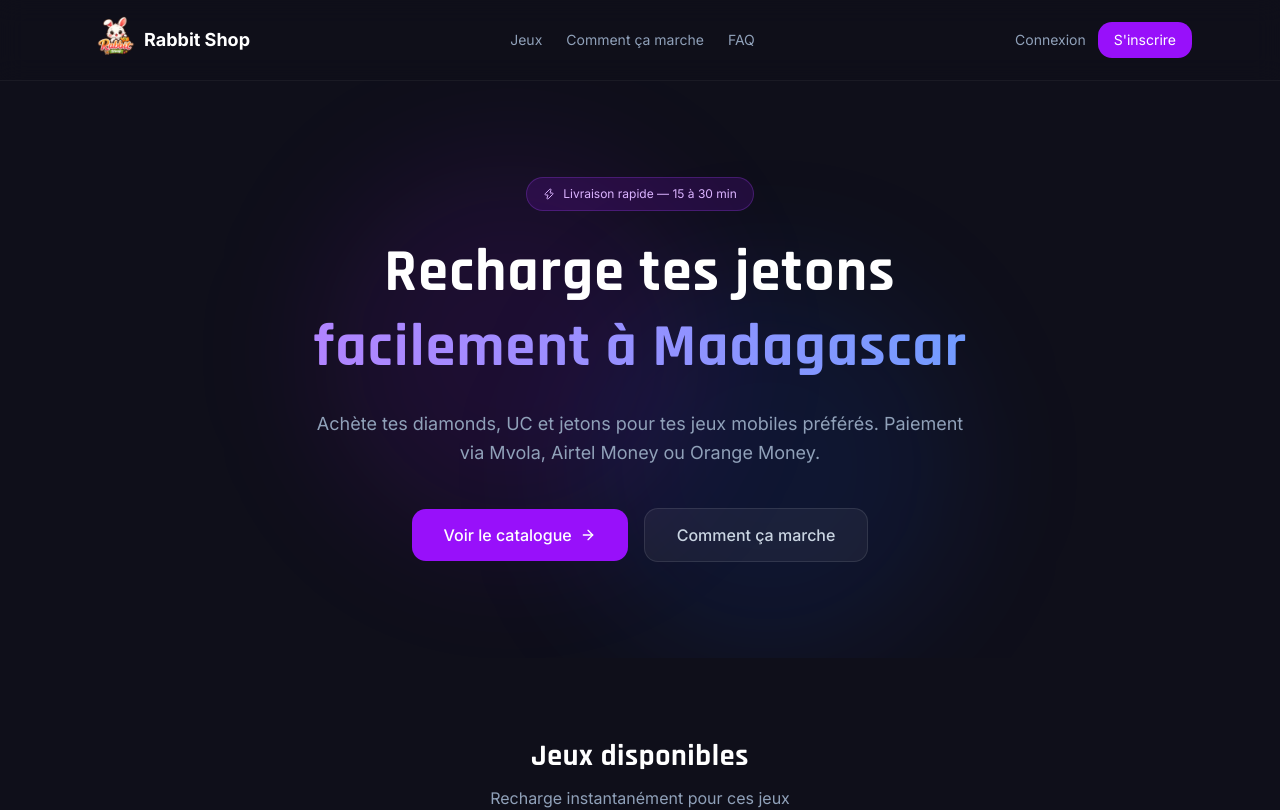
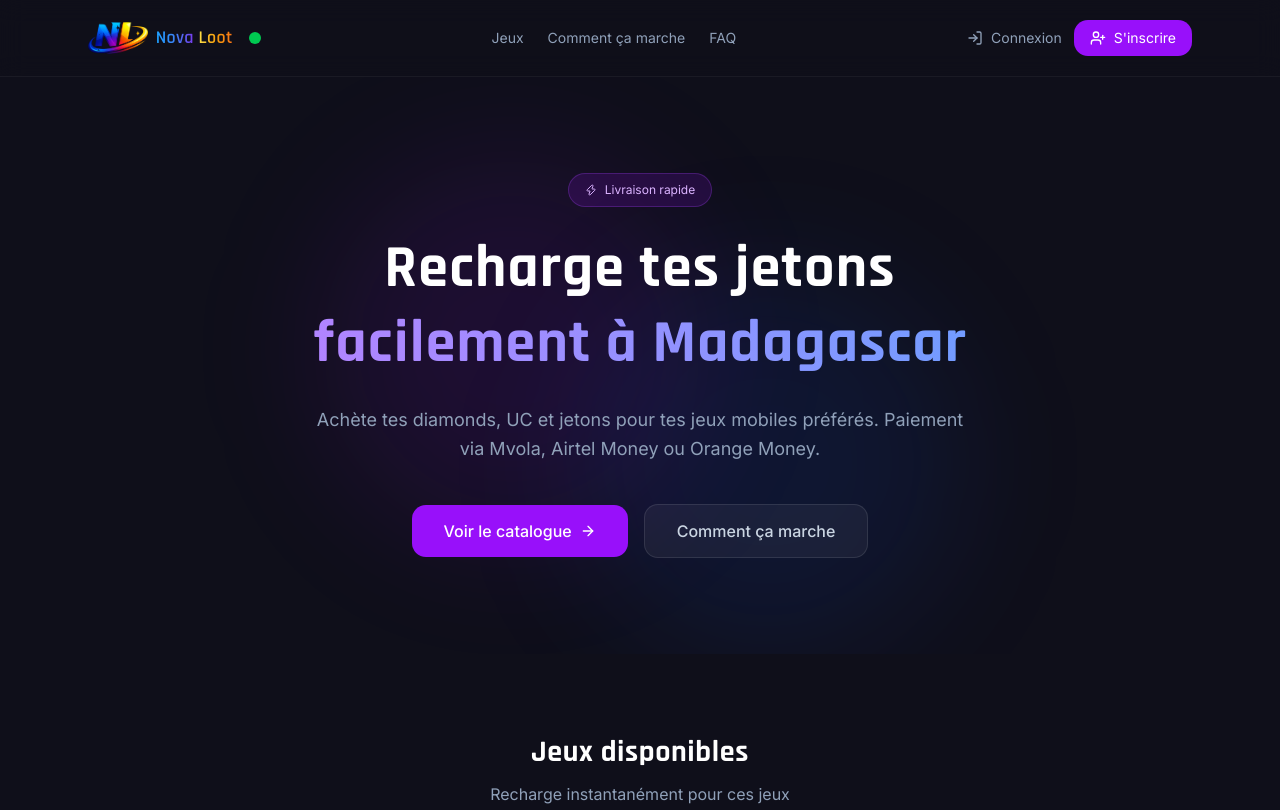
Before and after one commit to Ramariarison/jeux-shop, a Next.js app: page / in a window 1280 px wide. Shown: the top 810 px of the page. Built offline with nearby package versions, Linux system fonts and the light colour scheme; no server answers; the database is empty.

Commit message:
feat: intégration du nouveau logo NovaLoot dans toute l'application

```diff
--- a/src/app/(auth)/login/page.tsx
+++ b/src/app/(auth)/login/page.tsx
@@ -7,6 +7,7 @@ import { Button } from '@/components/ui/button'
 import { Input } from '@/components/ui/input'
 import { Label } from '@/components/ui/label'
 import Image from 'next/image'
+import Link from 'next/link'
 
 export default function LoginPage() {
   const router = useRouter()
@@ -45,24 +46,43 @@ async function handleLogin() {
 
   return (
     <div className="min-h-screen bg-linear-to-br from-slate-900 via-purple-900 to-slate-900 flex items-center justify-center p-4">
-
       {/* Cercles décoratifs */}
       <div className="absolute top-20 left-20 w-72 h-72 bg-purple-500 rounded-full mix-blend-multiply filter blur-xl opacity-20 animate-pulse" />
       <div className="absolute bottom-20 right-20 w-72 h-72 bg-blue-500 rounded-full mix-blend-multiply filter blur-xl opacity-20 animate-pulse" />
 
       <div className="relative w-full max-w-md">
-
         {/* Logo / Titre */}
         <div className="text-center mb-8">
-        <div className="flex items-center justify-center mb-1">
-          <Image
-            src="/signature.png"
-            alt="Rabbit Shop"
-            width={74}
-            height={74}
-            className="object-contain"
-          />
-          <h1 className="text-3xl font-bold text-white">Rabbit Shop</h1>
+          <div className="flex items-center justify-center gap-2 mb-4">
+            <Link href="/" className="shrink-0">
+              <img src="/NovaLooot.png" alt="NovaLoot" className="h-8 w-auto object-contain" />
+            </Link>
+            <h2 className="text-lg font-semibold">
+              <span
+                style={{
+                  background: 'linear-gradient(to right, #1DA1FF, #3B82F6, #7C3AED)',
+                  WebkitBackgroundClip: 'text',
+                  WebkitTextFillColor: 'transparent',
+                  backgroundClip: 'text'
+                }}
+              >
+                Nova
+              </span>{' '}
+              <span
+                style={{
+                  background: 'linear-gradient(to right, #FDE047, #F59E0B, #F97316)',
+                  WebkitBackgroundClip: 'text',
+                  WebkitTextFillColor: 'transparent',
+                  backgroundClip: 'text'
+                }}
+              >
+                Loot
+              </span>
+            </h2>
+            <div className="relative ml-2 flex items-center justify-center w-3 h-3">
+              <span className="absolute inline-flex h-full w-full animate-ping rounded-full bg-green-400 opacity-75" />
+              <span className="relative inline-flex h-3 w-3 rounded-full bg-green-500" />
+            </div>
           </div>
           <p className="text-slate-400 mt-1">Recharge tes jetons facilement</p>
         </div>
@@ -110,7 +130,10 @@ async function handleLogin() {
 
           <p className="text-center text-sm text-slate-400 mt-6">
             Pas encore de compte ?{' '}
-            <a href="/register" className="text-purple-400 hover:text-purple-300 font-medium hover:underline">
+            <a
+              href="/register"
+              className="text-purple-400 hover:text-purple-300 font-medium hover:underline"
+            >
               S`inscrire
             </a>
           </p>
--- a/src/app/(auth)/register/page.tsx
+++ b/src/app/(auth)/register/page.tsx
@@ -7,6 +7,7 @@ import { Button } from '@/components/ui/button'
 import { Input } from '@/components/ui/input'
 import { Label } from '@/components/ui/label'
 import Image from 'next/image'
+import Link from 'next/link'
 
 export default function RegisterPage() {
   const router = useRouter()
@@ -37,23 +38,42 @@ export default function RegisterPage() {
 
   return (
     <div className="min-h-screen bg-linear-to-br from-slate-900 via-purple-900 to-slate-900 flex items-center justify-center p-4">
-
       <div className="absolute top-20 left-20 w-72 h-72 bg-purple-500 rounded-full mix-blend-multiply filter blur-xl opacity-20 animate-pulse" />
       <div className="absolute bottom-20 right-20 w-72 h-72 bg-blue-500 rounded-full mix-blend-multiply filter blur-xl opacity-20 animate-pulse" />
 
       <div className="relative w-full max-w-md">
-
         {/* Logo / Titre */}
         <div className="text-center mb-8">
-          <div className="flex items-center justify-center mb-1">
-            <Image
-              src="/signature.png"
-              alt="Rabbit Shop"
-              width={74}
-              height={74}
-              className="object-contain"
-            />
-            <h1 className="text-3xl font-bold text-white">Rabbit Shop</h1>
+          <div className="flex items-center justify-center gap-2 mb-4">
+            <Link href="/" className="shrink-0">
+              <img src="/NovaLooot.png" alt="NovaLoot" className="h-8 w-auto object-contain" />
+            </Link>
+            <h2 className="text-lg font-semibold">
+              <span
+                style={{
+                  background: 'linear-gradient(to right, #1DA1FF, #3B82F6, #7C3AED)',
+                  WebkitBackgroundClip: 'text',
+                  WebkitTextFillColor: 'transparent',
+                  backgroundClip: 'text'
+                }}
+              >
+                Nova
+              </span>{' '}
+              <span
+                style={{
+                  background: 'linear-gradient(to right, #FDE047, #F59E0B, #F97316)',
+                  WebkitBackgroundClip: 'text',
+                  WebkitTextFillColor: 'transparent',
+                  backgroundClip: 'text'
+                }}
+              >
+                Loot
+              </span>
+            </h2>
+            <div className="relative ml-2 flex items-center justify-center w-3 h-3">
+              <span className="absolute inline-flex h-full w-full animate-ping rounded-full bg-green-400 opacity-75" />
+              <span className="relative inline-flex h-3 w-3 rounded-full bg-green-500" />
+            </div>
           </div>
           <p className="text-slate-400 mt-1">Recharge tes jetons facilement</p>
         </div>
@@ -118,7 +138,10 @@ export default function RegisterPage() {
 
           <p className="text-center text-sm text-slate-400 mt-6">
             Déjà un compte ?{' '}
-            <a href="/login" className="text-purple-400 hover:text-purple-300 font-medium hover:underline">
+            <a
+              href="/login"
+              className="text-purple-400 hover:text-purple-300 font-medium hover:underline"
+            >
               Se connecter
             </a>
           </p>
--- a/src/components/Header.tsx
+++ b/src/components/Header.tsx
@@ -1,7 +1,8 @@
+/* eslint-disable @next/next/no-img-element */
 'use client'
 
-import Image from 'next/image'
-import { ArrowRight } from 'lucide-react'
+import Link from 'next/link'
+import { ArrowRight, LogIn, UserPlus, Wifi } from 'lucide-react'
 import { User } from '@supabase/supabase-js'
 
 interface Props {
@@ -11,50 +12,79 @@ interface Props {
 export default function Header({ user }: Props) {
   return (
     <header className="border-b border-white/5 backdrop-blur-md bg-[#0f0f1a]/80 sticky top-0 z-50">
-      <div className="max-w-6xl mx-auto px-6 py-3 flex items-center justify-between">
-        <div className="flex items-center">
-          <Image
-            src="/signature.png"
-            alt="Rabbit Shop"
-            width={56}
-            height={56}
-            className="object-contain"
-          />
-          <span className="text-white font-bold text-lg">Rabbit Shop</span>
+      <div className="max-w-6xl mx-auto px-6 py-5 flex items-center justify-between">
+        <div className="flex items-center gap-2">
+          <Link href="/" className="shrink-0">
+            <img src="/NovaLooot.png" alt="NovaLoot" className="h-8 w-auto object-contain" />
+          </Link>
+          <h2 className="text-lg font-semibold">
+            <span
+              style={{
+                background: 'linear-gradient(to right, #1DA1FF, #3B82F6, #7C3AED)',
+                WebkitBackgroundClip: 'text',
+                WebkitTextFillColor: 'transparent',
+                backgroundClip: 'text'
+              }}
+            >
+              Nova
+            </span>{' '}
+            <span
+              style={{
+                background: 'linear-gradient(to right, #FDE047, #F59E0B, #F97316)',
+                WebkitBackgroundClip: 'text',
+                WebkitTextFillColor: 'transparent',
+                backgroundClip: 'text'
+              }}
+            >
+              Loot
+            </span>
+          </h2>
+          <div className="relative ml-2 flex items-center justify-center w-3 h-3">
+            <span className="absolute inline-flex h-full w-full animate-ping rounded-full bg-green-400 opacity-75" />
+            <span className="relative inline-flex h-3 w-3 rounded-full bg-green-500" />
+          </div>
         </div>
+
         <nav className="hidden md:flex items-center gap-6">
-          <a href="#jeux" className="text-slate-400 hover:text-white text-sm transition-colors">
+          <Link href="#jeux" className="text-slate-400 hover:text-white text-sm transition-colors">
             Jeux
-          </a>
-          <a href="#comment" className="text-slate-400 hover:text-white text-sm transition-colors">
+          </Link>
+          <Link
+            href="#comment"
+            className="text-slate-400 hover:text-white text-sm transition-colors"
+          >
             Comment ça marche
-          </a>
-          <a href="#faq" className="text-slate-400 hover:text-white text-sm transition-colors">
+          </Link>
+          <Link href="#faq" className="text-slate-400 hover:text-white text-sm transition-colors">
             FAQ
-          </a>
+          </Link>
         </nav>
+
         <div className="flex items-center gap-3">
           {user ? (
-            <a
+            <Link
               href="/catalogue"
-              className="flex items-center gap-2 bg-purple-600 hover:bg-purple-700 text-white text-sm px-4 py-2 rounded-xl transition-all"
+              className="flex items-center gap-2 bg-purple-600 hover:bg-purple-700 text-white text-sm px-4 py-2 rounded-xl transition-all duration-200"
             >
               Catalogue <ArrowRight size={14} />
-            </a>
+            </Link>
           ) : (
             <>
-              <a
+              <Link
                 href="/login"
-                className="text-slate-400 hover:text-white text-sm transition-colors"
+                className="flex items-center gap-2 text-slate-400 hover:text-white text-sm transition-colors"
               >
-                Connexion
-              </a>
-              <a
+                <LogIn size={16} />
+                <span>Connexion</span>
+              </Link>
+
+              <Link
                 href="/register"
-                className="bg-purple-600 hover:bg-purple-700 text-white text-sm px-4 py-2 rounded-xl transition-all"
+                className="flex items-center gap-2 bg-purple-600 hover:bg-purple-700 text-white text-sm px-4 py-2 rounded-xl transition-all duration-200"
               >
-                S&apos;inscrire
-              </a>
+                <UserPlus size={16} />
+                <span>S&apos;inscrire</span>
+              </Link>
             </>
           )}
         </div>
--- a/src/components/HeroSection.tsx
+++ b/src/components/HeroSection.tsx
@@ -1,4 +1,4 @@
-import { ArrowRight, Zap } from "lucide-react";
+import { ArrowRight, Zap } from 'lucide-react'
 
 export default function HeroSection() {
   return (
@@ -11,7 +11,7 @@ export default function HeroSection() {
       <div className="relative max-w-6xl mx-auto px-6 py-24 text-center">
         <div className="inline-flex items-center gap-2 bg-purple-600/15 border border-purple-500/25 text-purple-300 text-xs px-4 py-2 rounded-full mb-6">
           <Zap size={12} />
-          Livraison rapide — 15 à 30 min
+          Livraison rapide
         </div>
 
         <h1 className="text-5xl md:text-6xl font-bold text-white mb-6 leading-tight">
@@ -22,8 +22,8 @@ export default function HeroSection() {
         </h1>
 
         <p className="text-slate-400 text-lg max-w-2xl mx-auto mb-10 leading-relaxed">
-          Achète tes diamonds, UC et jetons pour tes jeux mobiles préférés.
-          Paiement via Mvola, Airtel Money ou Orange Money.
+          Achète tes diamonds, UC et jetons pour tes jeux mobiles préférés. Paiement via Mvola,
+          Airtel Money ou Orange Money.
         </p>
 
         <div className="flex items-center justify-center gap-4 flex-wrap">
@@ -42,5 +42,5 @@ export default function HeroSection() {
         </div>
       </div>
     </section>
-  );
+  )
 }
--- a/src/components/catalogue/catalogueClient.tsx
+++ b/src/components/catalogue/catalogueClient.tsx
@@ -10,6 +10,7 @@ import CommandeModal from '@/components/commandes/commandeModal/commandeModal'
 import { logout } from '@/app/(auth)/action'
 
 import type { Jeu, Offre } from '@/types/catalogue'
+import { Sparkles } from 'lucide-react'
 
 interface Props {
   jeux: Jeu[]
@@ -28,16 +29,36 @@ export default function CatalogueClient({ jeux, user }: Props) {
       {/* Header */}
       <header className="border-b border-white/10 backdrop-blur-md bg-white/5 sticky top-0 z-10">
         <div className="max-w-5xl mx-auto px-4 py-4 flex items-center justify-between">
-          <div className="flex items-center">
-            <Image
-              src="/signature.png"
-              alt="Rabbit Shop"
-              width={56}
-              height={56}
-              className="object-contain"
-            />
-
-            <h1 className="text-xl font-bold text-white">Rabbit Shop</h1>
+          <div className="flex items-center gap-2">
+            <Link href="/" className="shrink-0">
+              <img src="/NovaLooot.png" alt="NovaLoot" className="h-8 w-auto object-contain" />
+            </Link>
+            <h2 className="text-lg font-semibold">
+              <span
+                style={{
+                  background: 'linear-gradient(to right, #1DA1FF, #3B82F6, #7C3AED)',
+                  WebkitBackgroundClip: 'text',
+                  WebkitTextFillColor: 'transparent',
+                  backgroundClip: 'text'
+                }}
+              >
+                Nova
+              </span>{' '}
+              <span
+                style={{
+                  background: 'linear-gradient(to right, #FDE047, #F59E0B, #F97316)',
+                  WebkitBackgroundClip: 'text',
+                  WebkitTextFillColor: 'transparent',
+                  backgroundClip: 'text'
+                }}
+              >
+                Loot
+              </span>
+            </h2>
+            <div className="relative ml-2 flex items-center justify-center w-3 h-3">
+              <span className="absolute inline-flex h-full w-full animate-ping rounded-full bg-green-400 opacity-75" />
+              <span className="relative inline-flex h-3 w-3 rounded-full bg-green-500" />
+            </div>
           </div>
 
           <div className="flex items-center gap-4">
@@ -149,9 +170,10 @@ export default function CatalogueClient({ jeux, user }: Props) {
 
                       <button
                         onClick={() => setOffreSelectionnee(offre)}
-                        className="bg-purple-600 hover:bg-purple-700 text-white text-sm px-4 py-2 rounded-xl transition-all duration-200 group-hover:shadow-lg group-hover:shadow-purple-500/25"
+                        className="inline-flex items-center gap-2 bg-purple-600 hover:bg-purple-700 text-white text-sm px-4 py-2 rounded-xl transition-all duration-200 group-hover:shadow-lg group-hover:shadow-purple-500/25"
                       >
-                        Commander
+                        <Sparkles className="w-4 h-4 animate-pulse transition-transform duration-300 group-hover:rotate-12 group-hover:scale-110" />
+                        <span>Commander</span>
                       </button>
                     </div>
                   </div>
--- a/src/components/dashboard/dashboardClient.tsx
+++ b/src/components/dashboard/dashboardClient.tsx
@@ -10,7 +10,6 @@ import { User } from '@supabase/supabase-js'
 
 type Props = {
   user: User | null
-  disconnect: () => Promise<void>
 }
 
 // constante UI
@@ -42,7 +41,7 @@ const statutConfig: Record<string, { label: string; color: string; dot: string }
   }
 }
 
-export default function DashboardClient({ user, disconnect }: Props) {
+export default function DashboardClient({ user }: Props) {
   const {
     commandes,
     loading,
@@ -69,7 +68,7 @@ export default function DashboardClient({ user, disconnect }: Props) {
 
   return (
     <div className="min-h-screen bg-[#0f0f1a]">
-      <SidebarClient active="commandes" user={user} logout={disconnect} />
+      <SidebarClient active="commandes" user={user} />
       <main className="ml-64 p-8">
         {/* Header */}
         <div className="flex items-center justify-between mb-8">
--- a/src/components/sidebar/sidebarClient.tsx
+++ b/src/components/sidebar/sidebarClient.tsx
@@ -21,18 +21,31 @@ export default function SidebarClient({ active, user }: Props) {
   return (
     <aside className="fixed left-0 top-0 h-full w-64 bg-[#13131f] border-r border-white/5 z-20 flex flex-col">
       <div className="p-3 border-b border-white/5">
-        <div className="flex items-center">
-          <div className="w-14 h-14 rounded-xl flex items-center justify-center overflow-hidden">
-            <Image
-              src="/signature.png"
-              alt="Rabbit Shop"
-              width={56}
-              height={56}
-              className="object-contain"
-            />
-          </div>
+        <div className="flex items-center gap-3">
+          <img src="/NovaLooot.png" alt="NovaLoot" className="h-8 w-auto object-contain" />
           <div>
-            <p className="text-white font-semibold text-sm">Rabbit Shop</p>
+            <h2 className="text-lg font-semibold">
+              <span
+                style={{
+                  background: 'linear-gradient(to right, #1DA1FF, #3B82F6, #7C3AED)',
+                  WebkitBackgroundClip: 'text',
+                  WebkitTextFillColor: 'transparent',
+                  backgroundClip: 'text'
+                }}
+              >
+                Nova
+              </span>{' '}
+              <span
+                style={{
+                  background: 'linear-gradient(to right, #FDE047, #F59E0B, #F97316)',
+                  WebkitBackgroundClip: 'text',
+                  WebkitTextFillColor: 'transparent',
+                  backgroundClip: 'text'
+                }}
+              >
+                Loot
+              </span>
+            </h2>
             <p className="text-slate-500 text-xs">Administration</p>
           </div>
         </div>
```
Also changed, not shown: src/app/(admin)/dashboard/page.tsx (+3 -11 lines), src/app/layout.tsx (+6 -12 lines), src/components/CtaSection.tsx (+4 -7 lines), src/components/Footer.tsx (+3 -6 lines), src/components/PourquoiSection.tsx (+19 -26 lines), public/NovaLooot.png (added). Lines whose indentation alone changed are shown as unchanged.
